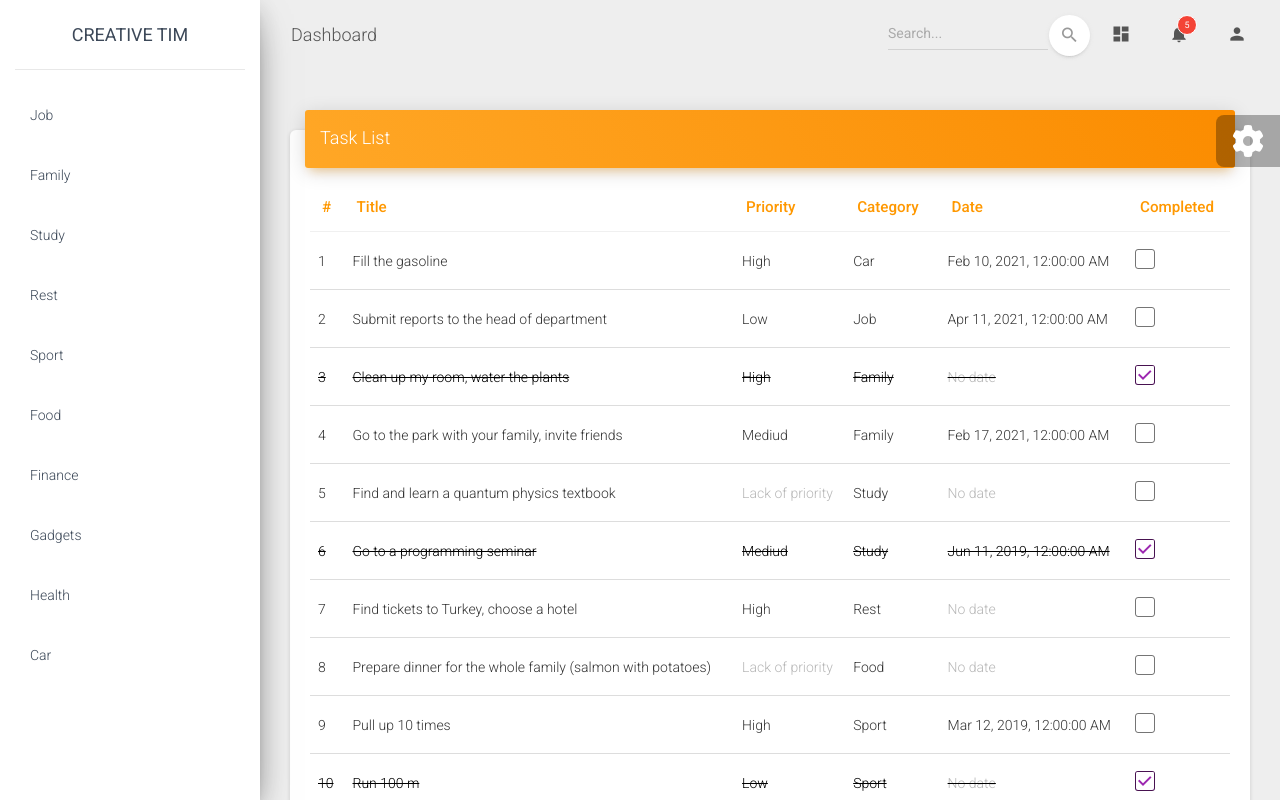
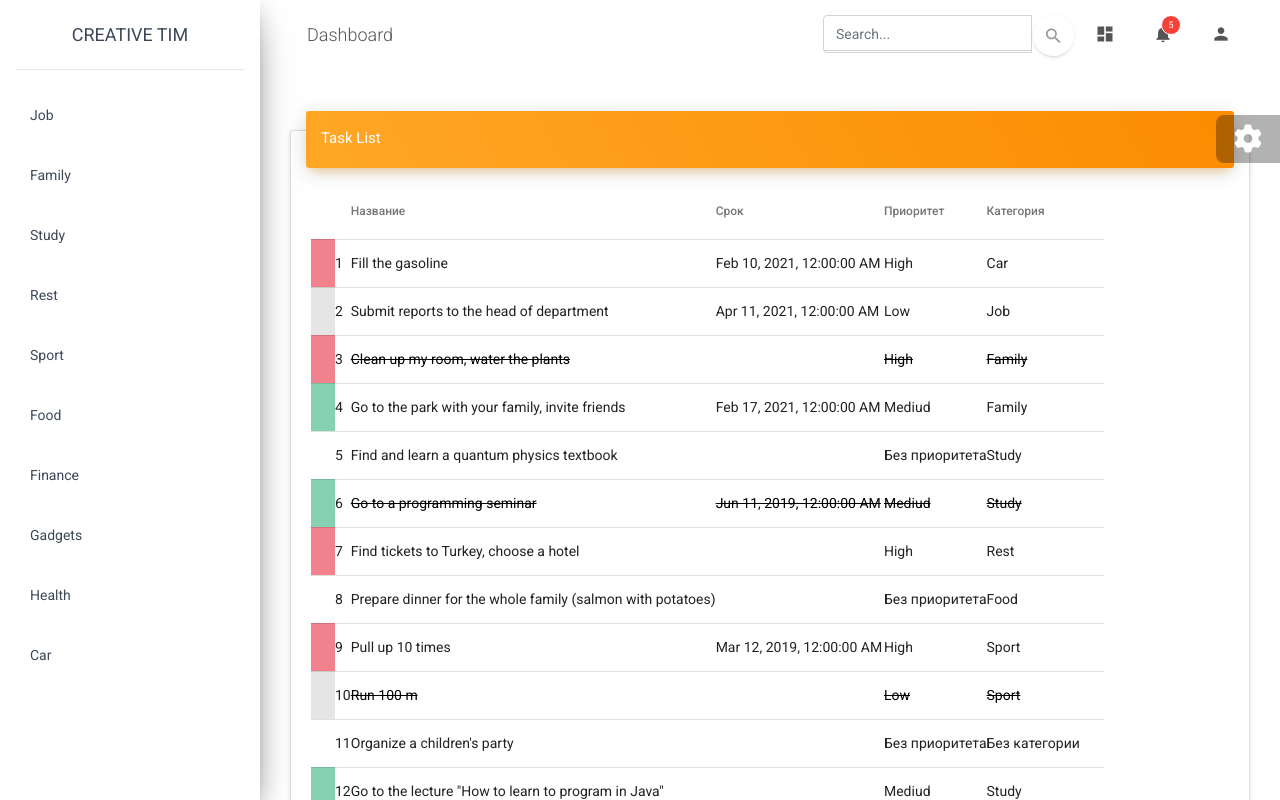
Before and after one commit to AndrewPopenko/angular-todo, an Angular app: page / in a window 1280 px wide. Shown: the top 800 px of the page. Built offline with nearby package versions, Linux system fonts and the light colour scheme.

Commit message:
support mat-table

```diff
--- a/src/app/views/tasks/tasks/tasks.component.html
+++ b/src/app/views/tasks/tasks/tasks.component.html
@@ -3,7 +3,60 @@
     <h4 class="card-title">Task List</h4>
   </div>
   <div class="card-body table-responsive">
-    <table class="table table-hover">
+
+    <table [dataSource]="dataSource" mat-table>
+      <ng-container matColumnDef='color'>
+        <th *matHeaderCellDef mat-header-cell></th>
+        <td *matCellDef="let task;" [style.background-color]="getPriorityColor(task)" mat-cell></td>
+      </ng-container>
+
+      <ng-container matColumnDef='id'>
+        <th *matHeaderCellDef mat-header-cell></th>
+        <td *matCellDef="let index = index;" mat-cell> {{ index + 1 }}</td>
+      </ng-container>
+
+      <ng-container matColumnDef="title">
+        <th *matHeaderCellDef mat-header-cell> Название</th>
+        <td
+         *matCellDef="let task"
+         [class.completed]="task.completed"
+         mat-cell
+        > {{task.title}} </td>
+      </ng-container>
+
+      <ng-container matColumnDef="date">
+        <th *matHeaderCellDef mat-header-cell> Срок </th>
+        <td
+          *matCellDef="let task"
+          [ngClass]="{'completed': task.completed, 'nodate': task.date == null}"
+          mat-cell
+        > {{task.date | date: "medium"}} </td>
+      </ng-container>
+
+      <ng-container matColumnDef="priority">
+        <th *matHeaderCellDef mat-header-cell> Приоритет</th>
+        <td
+          *matCellDef="let task"
+          [ngClass]="{'completed': task.completed, 'nopriority': task.priority == null}"
+          mat-cell
+        > {{task.priority ? task.priority.title : "Без приоритета"}} </td>
+      </ng-container>
+
+      <ng-container matColumnDef="category">
+        <th *matHeaderCellDef mat-header-cell> Категория</th>
+        <td
+          *matCellDef="let task"
+          [ngClass]="{'completed': task.completed, 'nocategory': task.category == null, 'link': !task.completed && task.category}"
+          mat-cell
+        > {{task.category ? task.category.title : "Без категории"}} </td>
+      </ng-container>
+
+      <tr *matHeaderRowDef="displayedColumns;" mat-header-row></tr>
+
+      <tr *matRowDef="let row; columns: displayedColumns;" mat-row></tr>
+
+    </table>
+    <!-- <table class="table table-hover">
       <thead class="text-warning">
         <th>#</th>
         <th>Title</th>
@@ -37,6 +90,6 @@
           </td>
         </tr>
       </tbody>
-    </table>
+    </table> -->
   </div>
 </div>
--- a/src/app/views/tasks/tasks/tasks.component.ts
+++ b/src/app/views/tasks/tasks/tasks.component.ts
@@ -1,4 +1,5 @@
 import { Component, OnInit } from '@angular/core';
+import { MatTableDataSource } from '@angular/material/table';
 import { Task } from 'src/app/model/Task';
 import { DataHandlerService } from 'src/app/service/data-handler.service';
 
@@ -11,16 +12,33 @@
 export class TasksComponent implements OnInit {
 
   tasks: Task[];
+  dataSource: MatTableDataSource<Task>;
+  displayedColumns: string[] = ['color', 'id', 'title', 'date', 'priority', 'category'];
 
   constructor(private dataHandler: DataHandlerService) {
     this.tasks = [];
+    this.dataSource = new MatTableDataSource();
    }
 
   ngOnInit(): void {
     this.dataHandler.taskSubject.subscribe( tasks => this.tasks = tasks );
+    // this.dataSource = new MatTableDataSource();
+    this.refreshTable();
   }
 
   toggleTaskCompleted(task: Task) {
     task.completed = !task.completed;
   }
+
+  getPriorityColor(task: Task): string {
+    if (task.priority && task.priority.color) {
+      return task.priority.color;
+    }
+
+    return '#fff';
+  }
+
+  private refreshTable() {
+    this.dataSource.data = this.tasks;
+  }
 }
--- a/src/index.html
+++ b/src/index.html
@@ -12,7 +12,7 @@
   <link href="https://fonts.googleapis.com/css2?family=Roboto:wght@300;400;500&display=swap" rel="stylesheet">
   <link href="https://fonts.googleapis.com/icon?family=Material+Icons" rel="stylesheet">
 </head>
-<body>
+<body class="mat-typography">
   <app-root></app-root>
 </body>
 </html>
--- a/src/styles.css
+++ b/src/styles.css
@@ -1 +1,3 @@
-@import "assets/css/material-dashboard.css"
+@import "assets/css/material-dashboard.css";
+@import '@angular/material/prebuilt-themes/deeppurple-amber.css';
+@import 'bootstrap-css-only/css/bootstrap.min.css';
```
Also changed, not shown: src/app/app.module.ts (+7 -1 lines).
